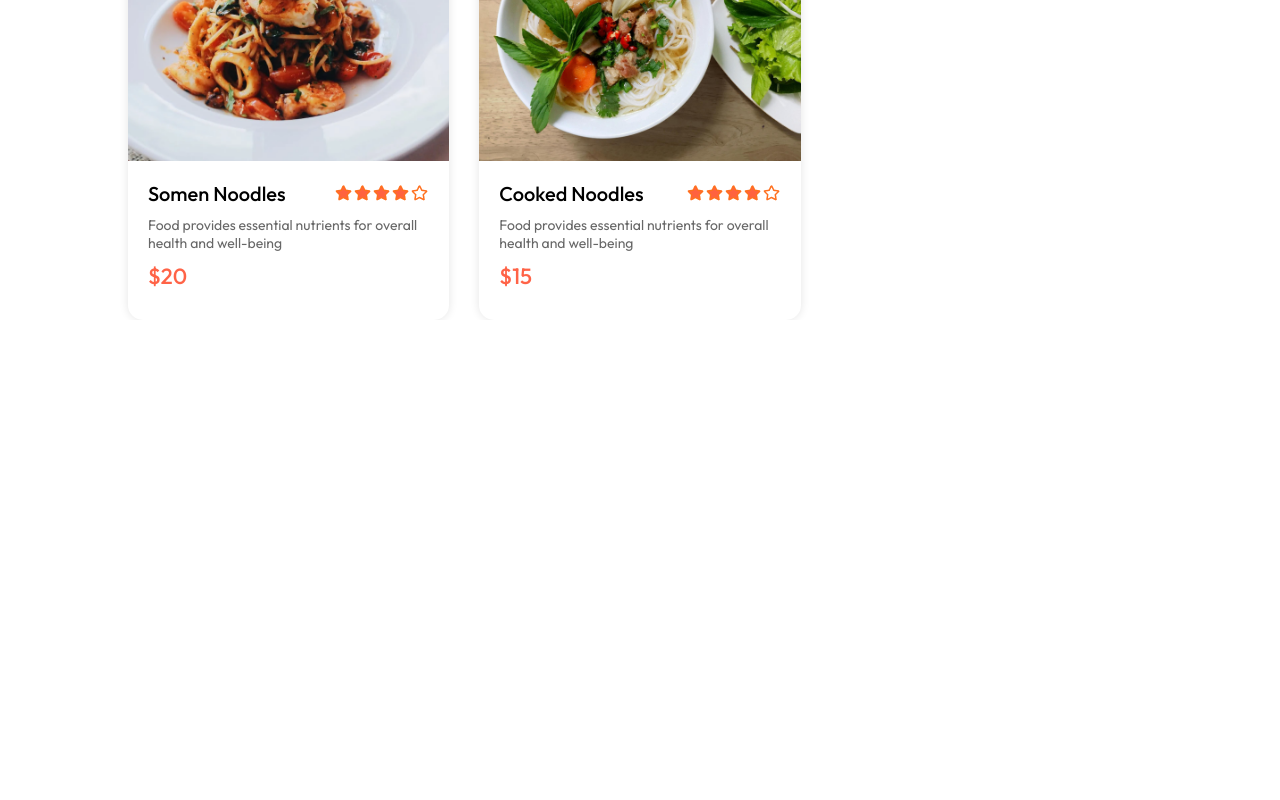
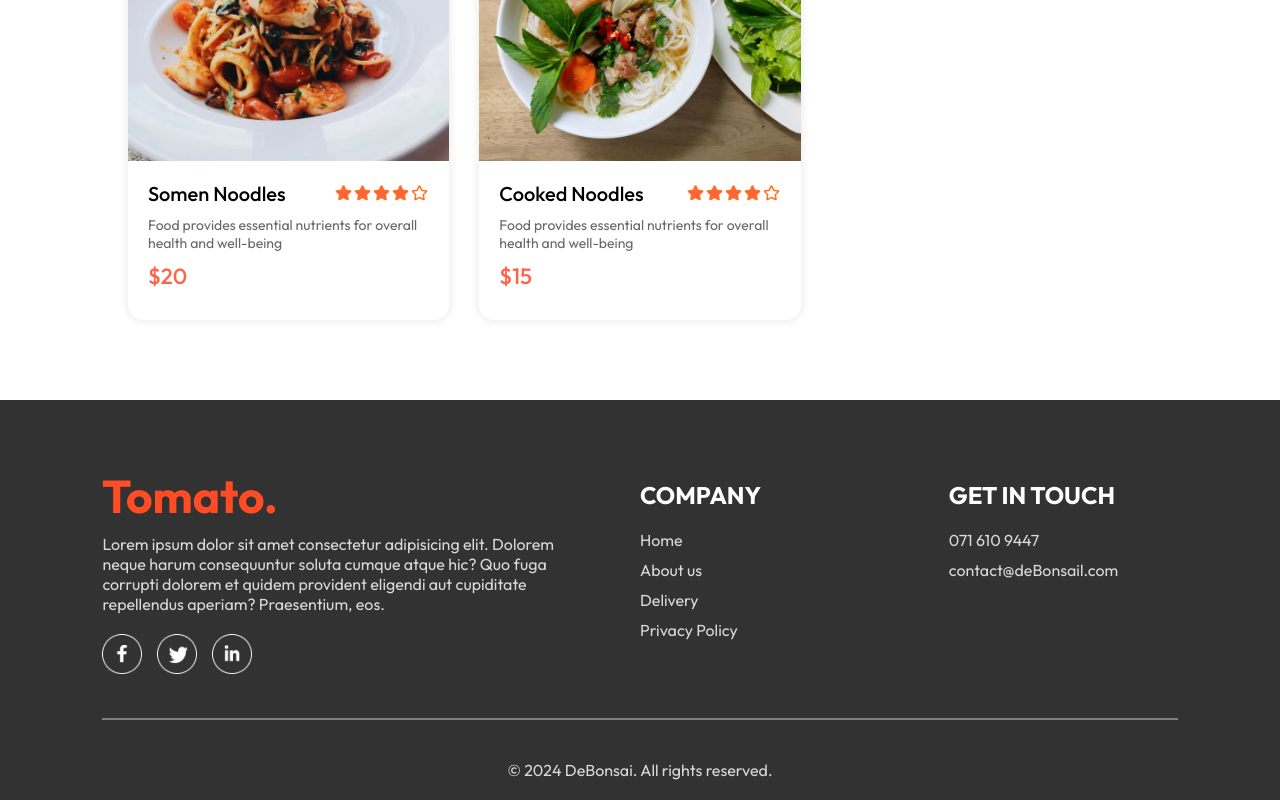
Before and after one commit to Anjana2k02/DeBonsai-site, a React (Vite) app in the folder frontend/: page / in a window 1280 px wide. Shown: the part 5668-6468 px from the top of the page. Before the commit the page ends 5988 px from the top, so only its background shows below. Built offline with nearby package versions, Linux system fonts and the light colour scheme.

Commit message:
footer
added footer, fixed some errors previous

```diff
--- a/frontend/src/App.jsx
+++ b/frontend/src/App.jsx
@@ -2,15 +2,21 @@
 import { Route, Routes } from 'react-router-dom';
 import Navbar from './components/Navbar/Navbar';
 import Home from './components/Home/Home';
+import Footer from './components/Footer/Footer';
 
 const App = () => {
   return (
+    <>
     <div className="app">
       <Navbar />
       <Routes>
         <Route path="/" element={<Home />} />
       </Routes>
+
     </div>
+    <Footer />
+    </>
+
   );
 };
 
--- /dev/null
+++ b/frontend/src/components/Footer/Footer.css
@@ -0,0 +1,54 @@
+.footer{
+    color: #d9d9d9;
+    background-color: #323232;
+    display: flex;
+    flex-direction: column;
+    align-items: center;
+    gap: 20px;
+    padding: 20px 8vw;
+    padding-top: 80px;
+    margin-top: 80px;
+
+}
+
+.footer-content{
+    width: 100%;
+    display: grid;
+    grid-template-columns: 2fr 1fr 1fr;
+    gap: 80px;
+
+
+}
+
+.footer-content-left , .footer-content-right, .footer-content-center {
+    display: flex;
+    flex-direction: column;
+    align-items: start;
+    gap: 20px;
+
+}
+
+.footer-content-left li , .footer-content-right li, .footer-content-center li{
+    list-style: none;
+    margin-bottom: 10px;
+    cursor: pointer;
+
+}
+
+.footer h2{
+    color: white;
+}
+
+.footer-social-icons img{
+    width: 40px;
+    margin-right: 15px;
+
+}
+
+.footer hr{
+    width: 100%;
+    height: 2px;
+    margin: 20px 0;
+    background-color: gray;
+    border: none;
+}
--- /dev/null
+++ b/frontend/src/components/Footer/Footer.jsx
@@ -0,0 +1,48 @@
+import React from 'react'
+import { assets } from '../../assets/assets'
+import './Footer.css'
+
+const Footer = () => {
+return (
+    <div className='footer' id='footer'>
+            <div className="footer-content">
+                    <div className="footer-content-left">
+                            <img src={assets.logo} alt=''/>
+                            <p>Lorem ipsum dolor sit amet consectetur adipisicing elit. Dolorem neque harum consequuntur soluta cumque atque hic? Quo fuga corrupti dolorem et quidem provident eligendi aut cupiditate repellendus aperiam? Praesentium, eos.</p>
+                            <div className='footer-social-icons'>
+                                    <img src={assets.facebook_icon} alt="" />
+                                    <img src={assets.twitter_icon} alt="" />
+                                    <img src={assets.linkedin_icon} alt="" />
+
+                            </div>
+                    </div>
+
+                    <div className="footer-content-center">
+                            <h2>COMPANY</h2>
+                            <ul>
+                                    <li>Home</li>
+                                    <li>About us</li>
+                                    <li>Delivery</li>
+                                    <li>Privacy Policy</li>
+                            </ul>
+
+                    </div>
+                    <div className="footer-content-right">
+                            <h2>GET IN TOUCH</h2>
+                            <ul>
+                                    <li>071 610 9447</li>
+                                    <li>contact@deBonsail.com</li>
+                            </ul>
+
+                    </div>
+
+            </div>
+            <hr />
+            <p className="footer-copyright">
+                    &copy; {new Date().getFullYear()} DeBonsai. All rights reserved.
+            </p>
+    </div>
+)
+}
+
+export default Footer
--- a/frontend/src/components/Item/Item.jsx
+++ b/frontend/src/components/Item/Item.jsx
@@ -7,6 +7,7 @@
     <div className='food-item'>
       <div className="food-item-image-container">
         <img className='food-item-image' src={image} alt={name} />
+
       </div>
       <div className='food-item-info'>
         <div className="food-item-name-rating">
```
